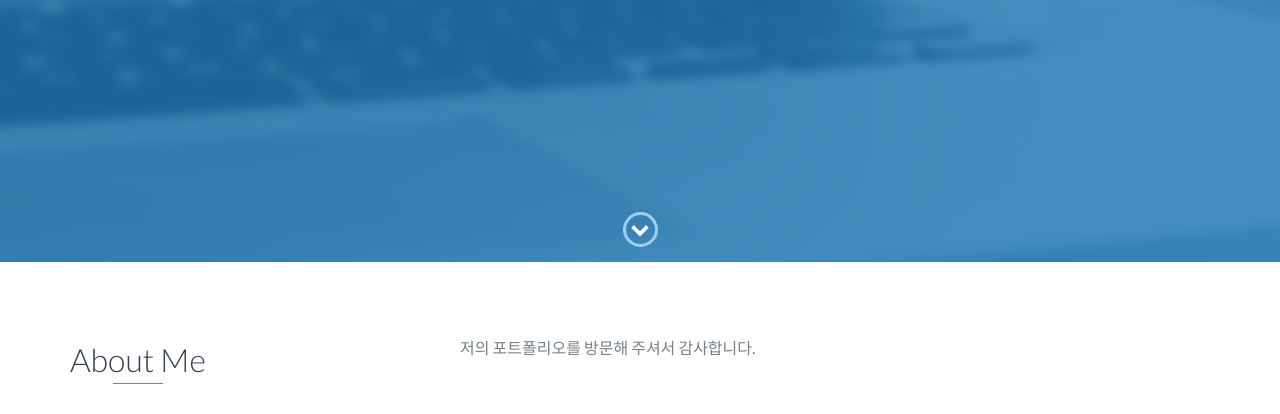
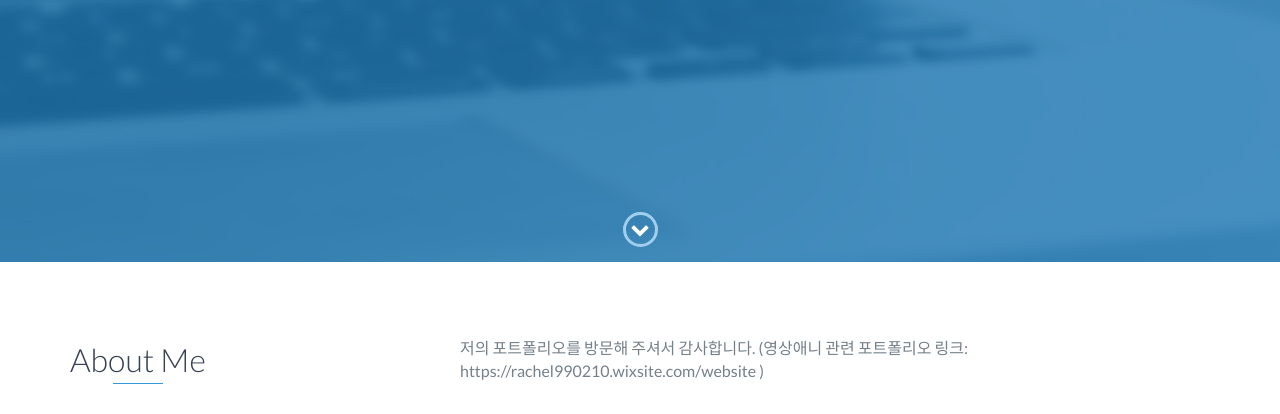
Before and after one commit to jero2/portfolio-jiyoung.github.io, a website: page index.html in a window 1280 px wide. Shown: the part 538-952 px from the top of the page. Drawn offline with nearby package versions, Linux system fonts and the light colour scheme.

Commit message:
Update index.html

```diff
--- a/index.html
+++ b/index.html
@@ -76,6 +76,8 @@
                 <div class="col-md-8">
                     <p>
                         저의 포트폴리오를 방문해 주셔서 감사합니다.
+		        (영상애니 관련 포트폴리오 링크: https://rachel990210.wixsite.com/website )
+
                     </p>
                 </div>
             </div>
```
